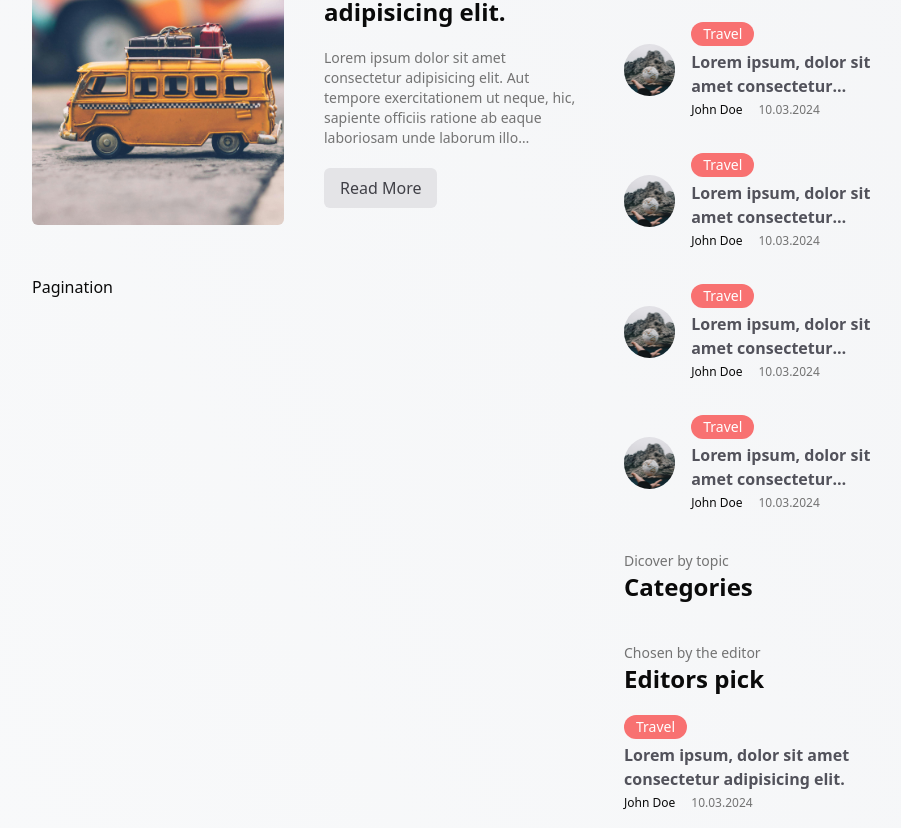
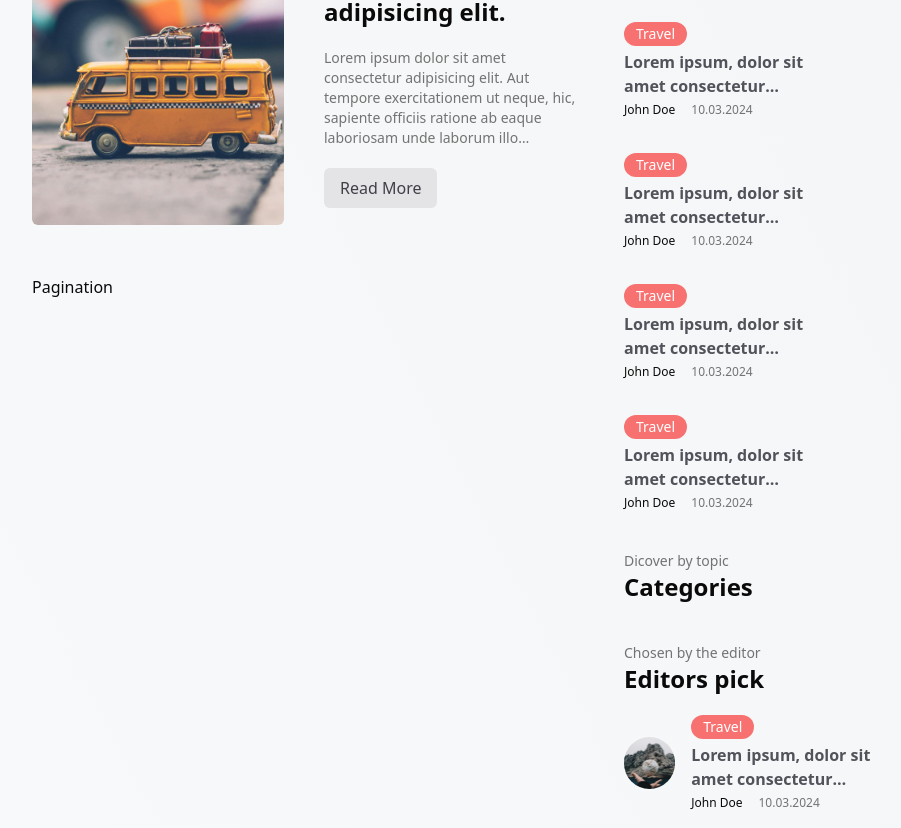
Before and after one commit to OumB2021/Oumblog, a Next.js app: page / in a window 1280 px wide. Shown: the part 1132-1960 px from the top of the page, without its empty margins (176-1077 px from the left). Built offline with nearby package versions, Linux system fonts and the light colour scheme.

Commit message:
image rendering dynamic

```diff
--- a/components/menu/editor-pick.tsx
+++ b/components/menu/editor-pick.tsx
@@ -1,4 +1,4 @@
-import EditorPickCard from "./editor-pick-card";
+import MenuCard from "./menu-card";
 
 function EditorPick() {
   return (
@@ -9,7 +9,7 @@ function EditorPick() {
       <h1 className="text-2xl font-bold">Editors pick</h1>
       <div className="mt-5 flex flex-col gap-[35px]">
         {Array.from({ length: 5 }).map((_, i) => (
-          <EditorPickCard key={i} />
+          <MenuCard key={i} image={true} />
         ))}
       </div>
     </div>
--- a/components/menu/index.tsx
+++ b/components/menu/index.tsx
@@ -1,7 +1,7 @@
 import EditorPick from "./editor-pick";
 import MenuCategories from "./menu-categories";
 import Trending from "./trending";
-import TrendingCard from "./trending-card";
+import TrendingCard from "./menu-card";
 
 function Menu() {
   return (
--- a/components/menu/editor-pick-card.tsx
+++ b/components/menu/menu-card.tsx
@@ -1,10 +1,21 @@
 import Image from "next/image";
 import Link from "next/link";
 
-function EditorPickCard() {
+function MenuCard({ image }: { image?: boolean }) {
   return (
-    <Link href="/" className="flex items-center gap-4 ">
-      <div className="w-full flex flex-col gap-1">
+    <Link href="/" className="flex items-center gap-4">
+      {image && (
+        <div className="relative w-1/5 aspect-square ">
+          <Image
+            src="/travel.jpg"
+            alt=""
+            fill
+            className="rounded-full object-cover"
+          />
+        </div>
+      )}
+
+      <div className="w-4/5 flex flex-col gap-1">
         <span className="bg-red-400 rounded-xl size-fit px-3 py-[2px] text-sm font-medium text-white">
           Travel
         </span>
@@ -19,4 +30,4 @@ function EditorPickCard() {
     </Link>
   );
 }
-export default EditorPickCard;
+export default MenuCard;
--- a/components/menu/trending-card.tsx
+++ /dev/null
@@ -1,31 +0,0 @@
-import Image from "next/image";
-import Link from "next/link";
-
-function TrendingCard({ className }: { className?: string }) {
-  return (
-    <Link href="/" className="flex items-center gap-4 ">
-      <div className="relative w-1/5 aspect-square ">
-        <Image
-          src="/travel.jpg"
-          alt=""
-          fill
-          className="rounded-full object-cover"
-        />
-      </div>
-
-      <div className="w-4/5 flex flex-col gap-1">
-        <span className="bg-red-400 rounded-xl size-fit px-3 py-[2px] text-sm font-medium text-white">
-          Travel
-        </span>
-        <h3 className="line-clamp-2 font-semibold text-zinc-600">
-          Lorem ipsum, dolor sit amet consectetur adipisicing elit.
-        </h3>
-        <div className="flex items-center gap-4 text-xs">
-          <span>John Doe</span>
-          <span className="text-muted-foreground">10.03.2024</span>
-        </div>
-      </div>
-    </Link>
-  );
-}
-export default TrendingCard;
--- a/components/menu/trending.tsx
+++ b/components/menu/trending.tsx
@@ -1,4 +1,4 @@
-import TrendingCard from "./trending-card";
+import MenuCard from "./menu-card";
 
 function Trending() {
   return (
@@ -9,7 +9,7 @@ function Trending() {
       <h1 className="text-2xl font-bold">Most Popular</h1>
       <div className="mt-5 flex flex-col gap-[35px]">
         {Array.from({ length: 5 }).map((_, i) => (
-          <TrendingCard key={i} />
+          <MenuCard key={i} image={false} />
         ))}
       </div>
     </div>
```
